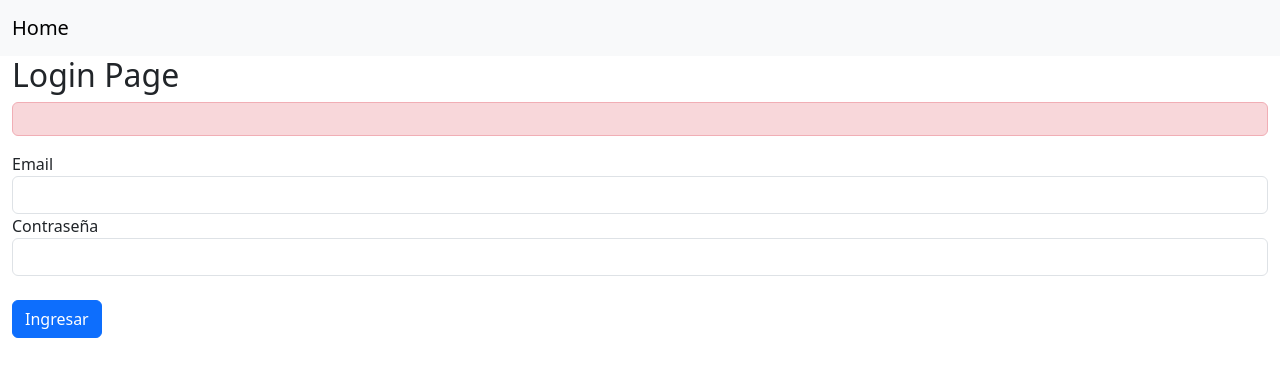
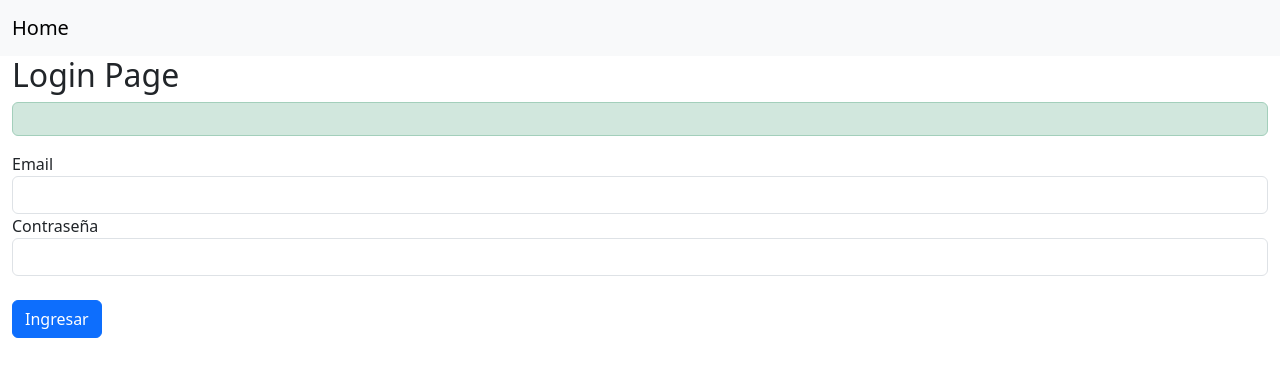
Before and after one commit to panchato/Petru_Webapp, a Flask app: page /login in a window 1280 px wide. Shown: the top 377 px of the page. Run offline with Flask 3, Linux system fonts and the light colour scheme; some libraries are stand-ins or nearby versions.

Commit message:
alert from danger to success

```diff
--- a/app/templates/login.html
+++ b/app/templates/login.html
@@ -4,7 +4,7 @@
 
 <form method="POST" action="">
     {{ form.hidden_tag() }}
-    <div class="alert alert-danger" role="alert">
+    <div class="alert alert-success" role="alert">
     {% with messages = get_flashed_messages() %}
     {% if messages %}
         {{ messages[0] }}
```
